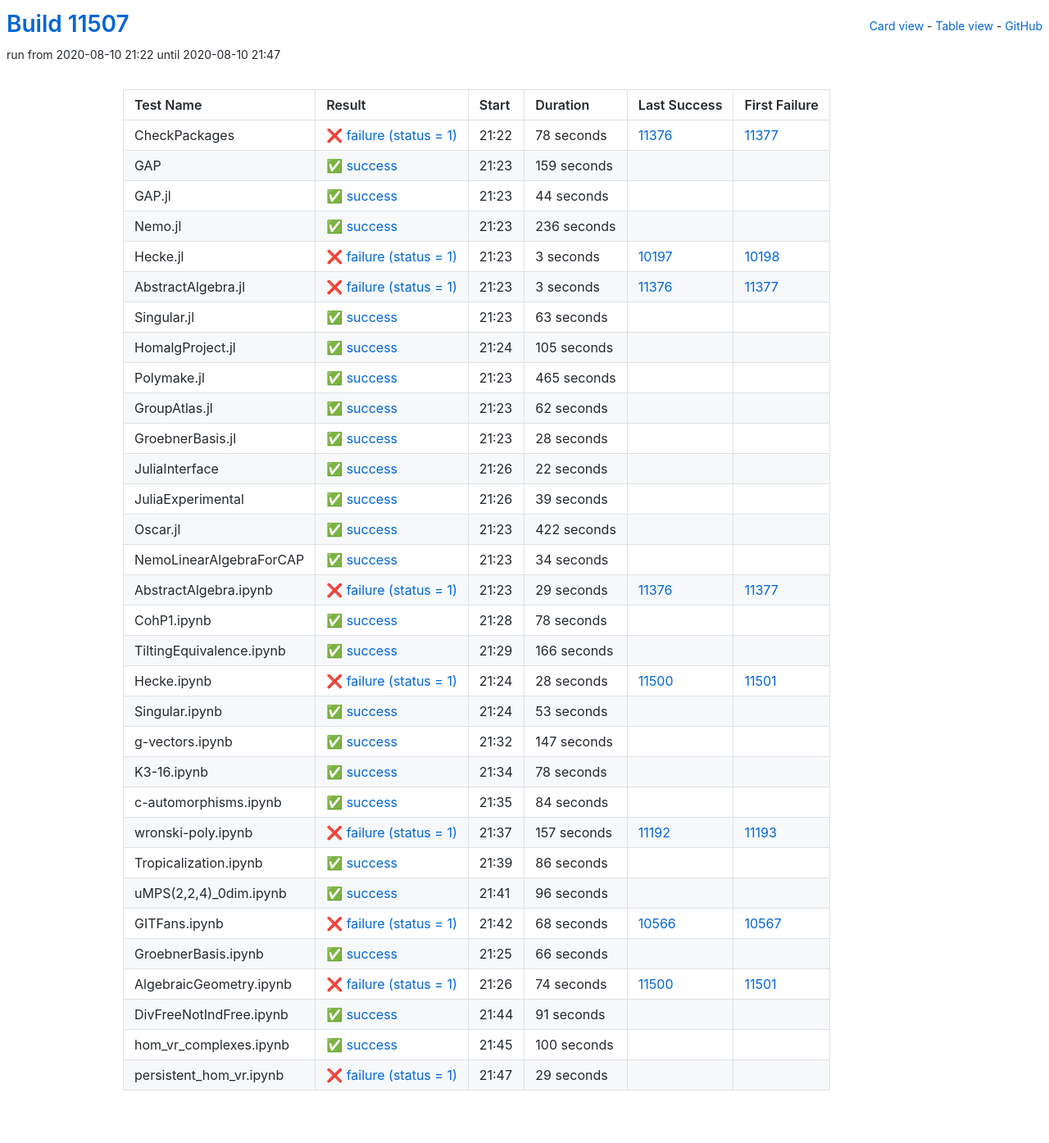
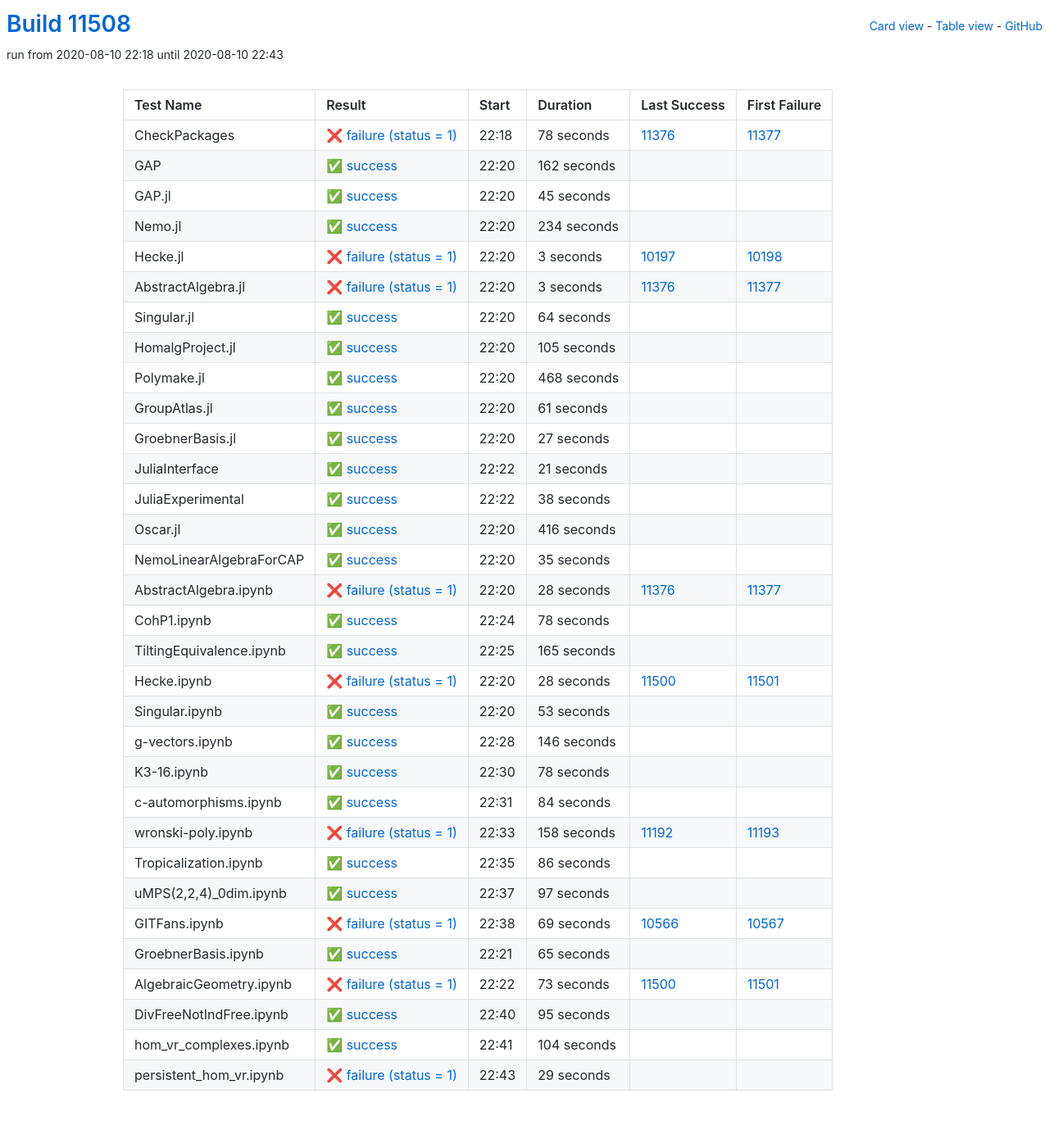
Before and after one commit to oscar-system/oscar-ci-status, a Jekyll site: the page built from table.html, in a window 1280 px wide. Shown: the whole page at 82% size. Built offline with Jekyll 4.4.1, drawn with Linux system fonts in a browser that asks for light colours.

Commit message:
Build #11508

```diff
--- a/_data/ci.yml
+++ b/_data/ci.yml
@@ -1,6 +1,6 @@
 ---
-build: 11507
-build_url: https://oscarci.mathematik.uni-kl.de/job/oscar/11507/
+build: 11508
+build_url: https://oscarci.mathematik.uni-kl.de/job/oscar/11508/
 job: oscar
 organization: oscar-system
 repo: oscar-ci-status
@@ -8,8 +8,8 @@
 tests:
 - name: CheckPackages
   id: checkpackages
-  log: https://oscarci.mathematik.uni-kl.de/job/oscar/11507/artifact/logs/build-11507/CheckPackages.log
-  start: 2020-08-10 21:22
+  log: https://oscarci.mathematik.uni-kl.de/job/oscar/11508/artifact/logs/build-11508/CheckPackages.log
+  start: 2020-08-10 22:18
   success: false
   exitcode: 1
   status: failure
@@ -20,44 +20,44 @@
   first_failure_url: https://oscarci.mathematik.uni-kl.de/job/oscar/11377/
 - name: GAP
   id: gap
-  log: https://oscarci.mathematik.uni-kl.de/job/oscar/11507/artifact/logs/build-11507/GAP.log
-  start: 2020-08-10 21:23
+  log: https://oscarci.mathematik.uni-kl.de/job/oscar/11508/artifact/logs/build-11508/GAP.log
+  start: 2020-08-10 22:20
   success: true
   exitcode: 0
   status: success
-  duration: 159
+  duration: 162
   last_success: false
   last_success_url:
   first_failure: false
   first_failure_url:
 - name: GAP.jl
   id: gap-jl
-  log: https://oscarci.mathematik.uni-kl.de/job/oscar/11507/artifact/logs/build-11507/GAP.jl.log
-  start: 2020-08-10 21:23
+  log: https://oscarci.mathematik.uni-kl.de/job/oscar/11508/artifact/logs/build-11508/GAP.jl.log
+  start: 2020-08-10 22:20
   success: true
   exitcode: 0
   status: success
-  duration: 44
+  duration: 45
   last_success: false
   last_success_url:
   first_failure: false
   first_failure_url:
 - name: Nemo.jl
   id: nemo-jl
-  log: https://oscarci.mathematik.uni-kl.de/job/oscar/11507/artifact/logs/build-11507/Nemo.jl.log
-  start: 2020-08-10 21:23
+  log: https://oscarci.mathematik.uni-kl.de/job/oscar/11508/artifact/logs/build-11508/Nemo.jl.log
+  start: 2020-08-10 22:20
   success: true
   exitcode: 0
   status: success
-  duration: 236
+  duration: 234
   last_success: false
   last_success_url:
   first_failure: false
   first_failure_url:
 - name: Hecke.jl
   id: hecke-jl
-  log: https://oscarci.mathematik.uni-kl.de/job/oscar/11507/artifact/logs/build-11507/Hecke.jl.log
-  start: 2020-08-10 21:23
+  log: https://oscarci.mathematik.uni-kl.de/job/oscar/11508/artifact/logs/build-11508/Hecke.jl.log
+  start: 2020-08-10 22:20
   success: false
   exitcode: 1
   status: failure
@@ -68,8 +68,8 @@
   first_failure_url: https://oscarci.mathematik.uni-kl.de/job/oscar/10198/
 - name: AbstractAlgebra.jl
   id: abstractalgebra-jl
-  log: https://oscarci.mathematik.uni-kl.de/job/oscar/11507/artifact/logs/build-11507/AbstractAlgebra.jl.log
-  start: 2020-08-10 21:23
+  log: https://oscarci.mathematik.uni-kl.de/job/oscar/11508/artifact/logs/build-11508/AbstractAlgebra.jl.log
+  start: 2020-08-10 22:20
   success: false
   exitcode: 1
   status: failure
@@ -80,20 +80,20 @@
   first_failure_url: https://oscarci.mathematik.uni-kl.de/job/oscar/11377/
 - name: Singular.jl
   id: singular-jl
-  log: https://oscarci.mathematik.uni-kl.de/job/oscar/11507/artifact/logs/build-11507/Singular.jl.log
-  start: 2020-08-10 21:23
+  log: https://oscarci.mathematik.uni-kl.de/job/oscar/11508/artifact/logs/build-11508/Singular.jl.log
+  start: 2020-08-10 22:20
   success: true
   exitcode: 0
   status: success
-  duration: 63
+  duration: 64
   last_success: false
   last_success_url:
   first_failure: false
   first_failure_url:
 - name: HomalgProject.jl
   id: homalgproject-jl
-  log: https://oscarci.mathematik.uni-kl.de/job/oscar/11507/artifact/logs/build-11507/HomalgProject.jl.log
-  start: 2020-08-10 21:24
+  log: https://oscarci.mathematik.uni-kl.de/job/oscar/11508/artifact/logs/build-11508/HomalgProject.jl.log
+  start: 2020-08-10 22:20
   success: true
   exitcode: 0
   status: success
@@ -104,104 +104,104 @@
   first_failure_url:
 - name: Polymake.jl
   id: polymake-jl
-  log: https://oscarci.mathematik.uni-kl.de/job/oscar/11507/artifact/logs/build-11507/Polymake.jl.log
-  start: 2020-08-10 21:23
+  log: https://oscarci.mathematik.uni-kl.de/job/oscar/11508/artifact/logs/build-11508/Polymake.jl.log
+  start: 2020-08-10 22:20
   success: true
   exitcode: 0
   status: success
-  duration: 465
+  duration: 468
   last_success: false
   last_success_url:
   first_failure: false
   first_failure_url:
 - name: GroupAtlas.jl
   id: groupatlas-jl
-  log: https://oscarci.mathematik.uni-kl.de/job/oscar/11507/artifact/logs/build-11507/GroupAtlas.jl.log
-  start: 2020-08-10 21:23
+  log: https://oscarci.mathematik.uni-kl.de/job/oscar/11508/artifact/logs/build-11508/GroupAtlas.jl.log
+  start: 2020-08-10 22:20
   success: true
   exitcode: 0
   status: success
-  duration: 62
+  duration: 61
   last_success: false
   last_success_url:
   first_failure: false
   first_failure_url:
 - name: GroebnerBasis.jl
   id: groebnerbasis-jl
-  log: https://oscarci.mathematik.uni-kl.de/job/oscar/11507/artifact/logs/build-11507/GroebnerBasis.jl.log
-  start: 2020-08-10 21:23
+  log: https://oscarci.mathematik.uni-kl.de/job/oscar/11508/artifact/logs/build-11508/GroebnerBasis.jl.log
+  start: 2020-08-10 22:20
   success: true
   exitcode: 0
   status: success
-  duration: 28
+  duration: 27
   last_success: false
   last_success_url:
   first_failure: false
   first_failure_url:
 - name: JuliaInterface
   id: juliainterface
-  log: https://oscarci.mathematik.uni-kl.de/job/oscar/11507/artifact/logs/build-11507/JuliaInterface.log
-  start: 2020-08-10 21:26
+  log: https://oscarci.mathematik.uni-kl.de/job/oscar/11508/artifact/logs/build-11508/JuliaInterface.log
+  start: 2020-08-10 22:22
   success: true
   exitcode: 0
   status: success
-  duration: 22
+  duration: 21
   last_success: false
   last_success_url:
   first_failure: false
   first_failure_url:
 - name: JuliaExperimental
   id: juliaexperimental
-  log: https://oscarci.mathematik.uni-kl.de/job/oscar/11507/artifact/logs/build-11507/JuliaExperimental.log
-  start: 2020-08-10 21:26
+  log: https://oscarci.mathematik.uni-kl.de/job/oscar/11508/artifact/logs/build-11508/JuliaExperimental.log
+  start: 2020-08-10 22:22
   success: true
   exitcode: 0
   status: success
-  duration: 39
+  duration: 38
   last_success: false
   last_success_url:
   first_failure: false
   first_failure_url:
 - name: Oscar.jl
   id: oscar-jl
-  log: https://oscarci.mathematik.uni-kl.de/job/oscar/11507/artifact/logs/build-11507/Oscar.jl.log
-  start: 2020-08-10 21:23
+  log: https://oscarci.mathematik.uni-kl.de/job/oscar/11508/artifact/logs/build-11508/Oscar.jl.log
+  start: 2020-08-10 22:20
   success: true
   exitcode: 0
   status: success
-  duration: 422
+  duration: 416
   last_success: false
   last_success_url:
   first_failure: false
   first_failure_url:
 - name: NemoLinearAlgebraForCAP
   id: nemolinearalgebraforcap
-  log: https://oscarci.mathematik.uni-kl.de/job/oscar/11507/artifact/logs/build-11507/NemoLinearAlgebraForCAP.log
-  start: 2020-08-10 21:23
+  log: https://oscarci.mathematik.uni-kl.de/job/oscar/11508/artifact/logs/build-11508/NemoLinearAlgebraForCAP.log
+  start: 2020-08-10 22:20
   success: true
   exitcode: 0
   status: success
-  duration: 34
+  duration: 35
   last_success: false
   last_success_url:
   first_failure: false
   first_failure_url:
 - name: AbstractAlgebra.ipynb
   id: abstractalgebra-ipynb
-  log: https://oscarci.mathematik.uni-kl.de/job/oscar/11507/artifact/logs/build-11507/AbstractAlgebra.ipynb.log
-  start: 2020-08-10 21:23
+  log: https://oscarci.mathematik.uni-kl.de/job/oscar/11508/artifact/logs/build-11508/AbstractAlgebra.ipynb.log
+  start: 2020-08-10 22:20
   success: false
   exitcode: 1
   status: failure
-  duration: 29
+  duration: 28
   last_success: 11376
   last_success_url: https://oscarci.mathematik.uni-kl.de/job/oscar/11376/
   first_failure: 11377
   first_failure_url: https://oscarci.mathematik.uni-kl.de/job/oscar/11377/
 - name: CohP1.ipynb
   id: cohp1-ipynb
-  log: https://oscarci.mathematik.uni-kl.de/job/oscar/11507/artifact/logs/build-11507/CohP1.ipynb.log
-  start: 2020-08-10 21:28
+  log: https://oscarci.mathematik.uni-kl.de/job/oscar/11508/artifact/logs/build-11508/CohP1.ipynb.log
+  start: 2020-08-10 22:24
   success: true
   exitcode: 0
   status: success
@@ -212,20 +212,20 @@
   first_failure_url:
 - name: TiltingEquivalence.ipynb
   id: tiltingequivalence-ipynb
-  log: https://oscarci.mathematik.uni-kl.de/job/oscar/11507/artifact/logs/build-11507/TiltingEquivalence.ipynb.log
-  start: 2020-08-10 21:29
+  log: https://oscarci.mathematik.uni-kl.de/job/oscar/11508/artifact/logs/build-11508/TiltingEquivalence.ipynb.log
+  start: 2020-08-10 22:25
   success: true
   exitcode: 0
   status: success
-  duration: 166
+  duration: 165
   last_success: false
   last_success_url:
   first_failure: false
   first_failure_url:
 - name: Hecke.ipynb
   id: hecke-ipynb
-  log: https://oscarci.mathematik.uni-kl.de/job/oscar/11507/artifact/logs/build-11507/Hecke.ipynb.log
-  start: 2020-08-10 21:24
+  log: https://oscarci.mathematik.uni-kl.de/job/oscar/11508/artifact/logs/build-11508/Hecke.ipynb.log
+  start: 2020-08-10 22:20
   success: false
   exitcode: 1
   status: failure
@@ -236,8 +236,8 @@
   first_failure_url: https://oscarci.mathematik.uni-kl.de/job/oscar/11501/
 - name: Singular.ipynb
   id: singular-ipynb
-  log: https://oscarci.mathematik.uni-kl.de/job/oscar/11507/artifact/logs/build-11507/Singular.ipynb.log
-  start: 2020-08-10 21:24
+  log: https://oscarci.mathematik.uni-kl.de/job/oscar/11508/artifact/logs/build-11508/Singular.ipynb.log
+  start: 2020-08-10 22:20
   success: true
   exitcode: 0
   status: success
@@ -248,20 +248,20 @@
   first_failure_url:
 - name: g-vectors.ipynb
   id: g-vectors-ipynb
-  log: https://oscarci.mathematik.uni-kl.de/job/oscar/11507/artifact/logs/build-11507/g-vectors.ipynb.log
-  start: 2020-08-10 21:32
+  log: https://oscarci.mathematik.uni-kl.de/job/oscar/11508/artifact/logs/build-11508/g-vectors.ipynb.log
+  start: 2020-08-10 22:28
   success: true
   exitcode: 0
   status: success
-  duration: 147
+  duration: 146
   last_success: false
   last_success_url:
   first_failure: false
   first_failure_url:
 - name: K3-16.ipynb
   id: k3-16-ipynb
-  log: https://oscarci.mathematik.uni-kl.de/job/oscar/11507/artifact/logs/build-11507/K3-16.ipynb.log
-  start: 2020-08-10 21:34
+  log: https://oscarci.mathematik.uni-kl.de/job/oscar/11508/artifact/logs/build-11508/K3-16.ipynb.log
+  start: 2020-08-10 22:30
   success: true
   exitcode: 0
   status: success
@@ -272,8 +272,8 @@
   first_failure_url:
 - name: c-automorphisms.ipynb
   id: c-automorphisms-ipynb
-  log: https://oscarci.mathematik.uni-kl.de/job/oscar/11507/artifact/logs/build-11507/c-automorphisms.ipynb.log
-  start: 2020-08-10 21:35
+  log: https://oscarci.mathematik.uni-kl.de/job/oscar/11508/artifact/logs/build-11508/c-automorphisms.ipynb.log
+  start: 2020-08-10 22:31
   success: true
   exitcode: 0
   status: success
@@ -284,20 +284,20 @@
   first_failure_url:
 - name: wronski-poly.ipynb
   id: wronski-poly-ipynb
-  log: https://oscarci.mathematik.uni-kl.de/job/oscar/11507/artifact/logs/build-11507/wronski-poly.ipynb.log
-  start: 2020-08-10 21:37
+  log: https://oscarci.mathematik.uni-kl.de/job/oscar/11508/artifact/logs/build-11508/wronski-poly.ipynb.log
+  start: 2020-08-10 22:33
   success: false
   exitcode: 1
   status: failure
-  duration: 157
+  duration: 158
   last_success: 11192
   last_success_url: https://oscarci.mathematik.uni-kl.de/job/oscar/11192/
   first_failure: 11193
   first_failure_url: https://oscarci.mathematik.uni-kl.de/job/oscar/11193/
 - name: Tropicalization.ipynb
   id: tropicalization-ipynb
-  log: https://oscarci.mathematik.uni-kl.de/job/oscar/11507/artifact/logs/build-11507/Tropicalization.ipynb.log
-  start: 2020-08-10 21:39
+  log: https://oscarci.mathematik.uni-kl.de/job/oscar/11508/artifact/logs/build-11508/Tropicalization.ipynb.log
+  start: 2020-08-10 22:35
   success: true
   exitcode: 0
   status: success
@@ -308,80 +308,80 @@
   first_failure_url:
 - name: uMPS(2,2,4)_0dim.ipynb
   id: umps-2-2-4-0dim-ipynb
-  log: https://oscarci.mathematik.uni-kl.de/job/oscar/11507/artifact/logs/build-11507/uMPS-2-2-4-_0dim.ipynb.log
-  start: 2020-08-10 21:41
+  log: https://oscarci.mathematik.uni-kl.de/job/oscar/11508/artifact/logs/build-11508/uMPS-2-2-4-_0dim.ipynb.log
+  start: 2020-08-10 22:37
   success: true
   exitcode: 0
   status: success
-  duration: 96
+  duration: 97
   last_success: false
   last_success_url:
   first_failure: false
   first_failure_url:
 - name: GITFans.ipynb
   id: gitfans-ipynb
-  log: https://oscarci.mathematik.uni-kl.de/job/oscar/11507/artifact/logs/build-11507/GITFans.ipynb.log
-  start: 2020-08-10 21:42
+  log: https://oscarci.mathematik.uni-kl.de/job/oscar/11508/artifact/logs/build-11508/GITFans.ipynb.log
+  start: 2020-08-10 22:38
   success: false
   exitcode: 1
   status: failure
-  duration: 68
+  duration: 69
   last_success: 10566
   last_success_url: https://oscarci.mathematik.uni-kl.de/job/oscar/10566/
   first_failure: 10567
   first_failure_url: https://oscarci.mathematik.uni-kl.de/job/oscar/10567/
 - name: GroebnerBasis.ipynb
   id: groebnerbasis-ipynb
-  log: https://oscarci.mathematik.uni-kl.de/job/oscar/11507/artifact/logs/build-11507/GroebnerBasis.ipynb.log
-  start: 2020-08-10 21:25
+  log: https://oscarci.mathematik.uni-kl.de/job/oscar/11508/artifact/logs/build-11508/GroebnerBasis.ipynb.log
+  start: 2020-08-10 22:21
   success: true
   exitcode: 0
   status: success
-  duration: 66
+  duration: 65
   last_success: false
   last_success_url:
   first_failure: false
   first_failure_url:
 - name: AlgebraicGeometry.ipynb
   id: algebraicgeometry-ipynb
-  log: https://oscarci.mathematik.uni-kl.de/job/oscar/11507/artifact/logs/build-11507/AlgebraicGeometry.ipynb.log
-  start: 2020-08-10 21:26
+  log: https://oscarci.mathematik.uni-kl.de/job/oscar/11508/artifact/logs/build-11508/AlgebraicGeometry.ipynb.log
+  start: 2020-08-10 22:22
   success: false
   exitcode: 1
   status: failure
-  duration: 74
+  duration: 73
   last_success: 11500
   last_success_url: https://oscarci.mathematik.uni-kl.de/job/oscar/11500/
   first_failure: 11501
   first_failure_url: https://oscarci.mathematik.uni-kl.de/job/oscar/11501/
 - name: DivFreeNotIndFree.ipynb
   id: divfreenotindfree-ipynb
-  log: https://oscarci.mathematik.uni-kl.de/job/oscar/11507/artifact/logs/build-11507/DivFreeNotIndFree.ipynb.log
-  start: 2020-08-10 21:44
+  log: https://oscarci.mathematik.uni-kl.de/job/oscar/11508/artifact/logs/build-11508/DivFreeNotIndFree.ipynb.log
+  start: 2020-08-10 22:40
   success: true
   exitcode: 0
   status: success
-  duration: 91
+  duration: 95
   last_success: false
   last_success_url:
   first_failure: false
   first_failure_url:
 - name: hom_vr_complexes.ipynb
   id: hom-vr-complexes-ipynb
-  log: https://oscarci.mathematik.uni-kl.de/job/oscar/11507/artifact/logs/build-11507/hom_vr_complexes.ipynb.log
-  start: 2020-08-10 21:45
+  log: https://oscarci.mathematik.uni-kl.de/job/oscar/11508/artifact/logs/build-11508/hom_vr_complexes.ipynb.log
+  start: 2020-08-10 22:41
   success: true
   exitcode: 0
   status: success
-  duration: 100
+  duration: 104
   last_success: false
   last_success_url:
   first_failure: false
   first_failure_url:
 - name: persistent_hom_vr.ipynb
   id: persistent-hom-vr-ipynb
-  log: https://oscarci.mathematik.uni-kl.de/job/oscar/11507/artifact/logs/build-11507/persistent_hom_vr.ipynb.log
-  start: 2020-08-10 21:47
+  log: https://oscarci.mathematik.uni-kl.de/job/oscar/11508/artifact/logs/build-11508/persistent_hom_vr.ipynb.log
+  start: 2020-08-10 22:43
   success: false
   exitcode: 1
   status: failure
```
Also changed, not shown: README.md.
